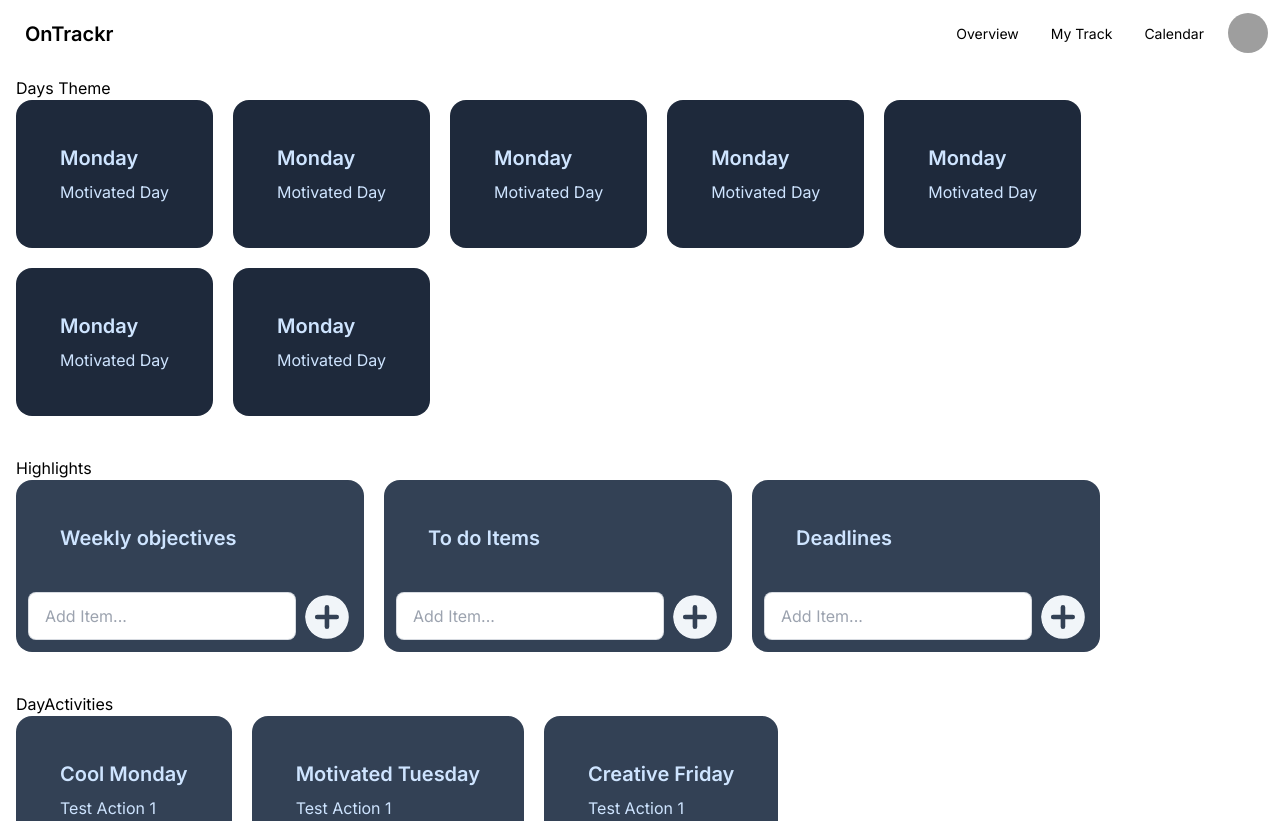
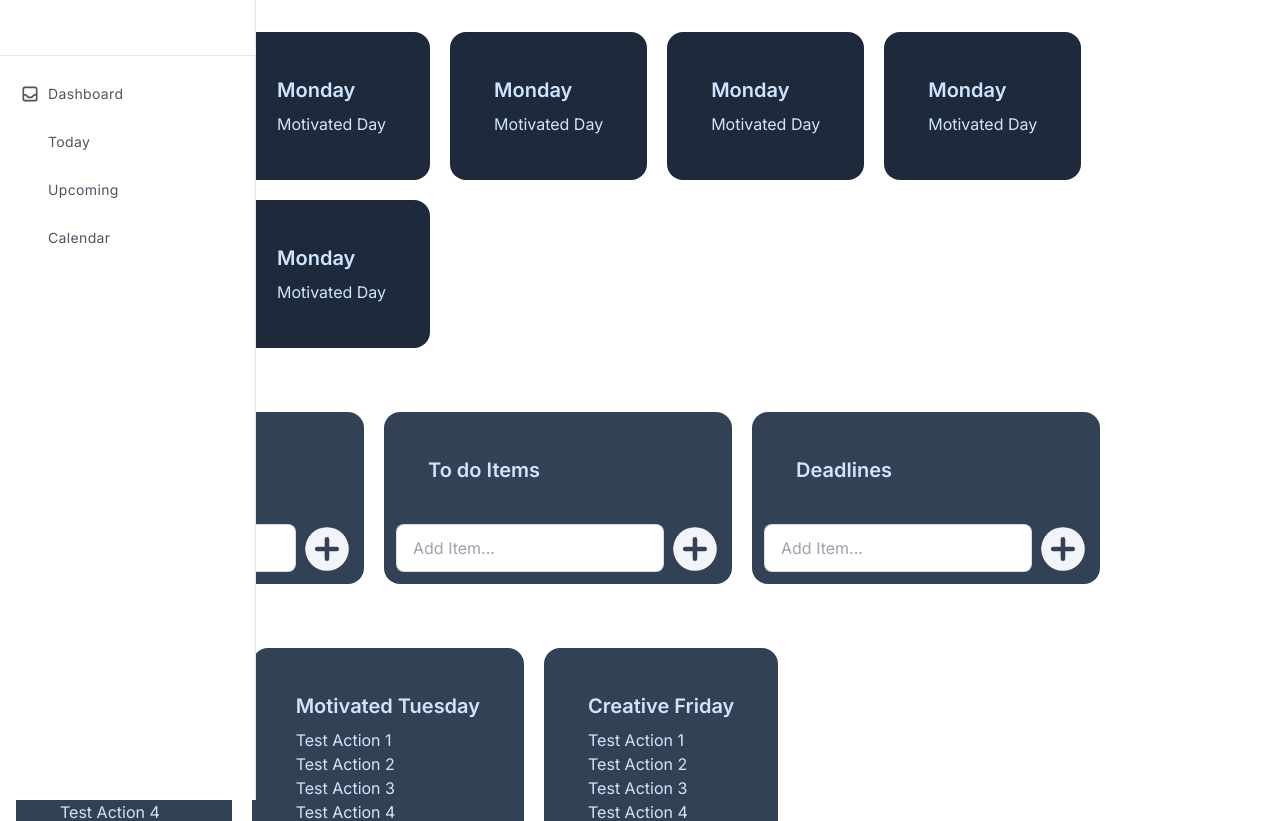
Before and after one commit to irfiacre/ontrackr, a Next.js app: page / in a window 1280 px wide. Shown: the top 821 px of the page. Built offline with nearby package versions, Linux system fonts and the light colour scheme; grey boxes are pictures that could not be loaded.

Commit message:
replace navigation with  sidebar

```diff
--- /dev/null
+++ b/app/components/LayoutCompmontents/Sidebar.tsx
@@ -0,0 +1,56 @@
+import React from "react";
+
+const Sidebar = () => {
+  const menuItems = [
+    {
+      title: "Dashboard",
+      icon: (
+        <path
+          strokeLinecap="round"
+          strokeLinejoin="round"
+          strokeWidth="2"
+          d="M20 13V6a2 2 0 00-2-2H6a2 2 0 00-2 2v7m16 0v5a2 2 0 01-2 2H6a2 2 0 01-2-2v-5m16 0h-2.586a1 1 0 00-.707.293l-2.414 2.414a1 1 0 01-.707.293h-3.172a1 1 0 01-.707-.293l-2.414-2.414A1 1 0 006.586 13H4"
+        ></path>
+      ),
+    },
+    { title: "Today", icon: "" },
+    { title: "Upcoming", icon: "" },
+    { title: "Calendar", icon: "" },
+  ];
+  return (
+    <div className="min-h-screen flex flex-col flex-auto flex-shrink-0 antialiased bg-gray-50 text-gray-800">
+      <div className="fixed flex flex-col top-0 left-0 w-64 bg-white h-full border-r">
+        <div className="flex items-center justify-center h-14 border-b"></div>
+        <div className="overflow-y-auto overflow-x-hidden flex-grow">
+          <ul className="flex flex-col py-4 space-y-1">
+            {menuItems.map((elt) => (
+              <li key={elt.title}>
+                <a
+                  href="#"
+                  className="relative flex flex-row items-center h-11 focus:outline-none hover:bg-gray-50 text-gray-600 hover:text-gray-800 border-l-4 border-transparent hover:border-indigo-500 pr-6"
+                >
+                  <span className="inline-flex justify-center items-center ml-4">
+                    <svg
+                      className="w-5 h-5"
+                      fill="none"
+                      stroke="currentColor"
+                      viewBox="0 0 24 24"
+                      xmlns="http://www.w3.org/2000/svg"
+                    >
+                      {elt.icon}
+                    </svg>
+                  </span>
+                  <span className="ml-2 text-sm tracking-wide truncate">
+                    {elt.title}
+                  </span>
+                </a>
+              </li>
+            ))}
+          </ul>
+        </div>
+      </div>
+    </div>
+  );
+};
+
+export default Sidebar;
--- a/app/layout.tsx
+++ b/app/layout.tsx
@@ -3,6 +3,7 @@ import type { Metadata } from "next";
 import { Inter } from "next/font/google";
 import Navbar from "./components/LayoutCompmontents/Navbar";
 import Footer from "./components/LayoutCompmontents/Footer";
+import Sidebar from "./components/LayoutCompmontents/Sidebar";
 
 const inter = Inter({ subsets: ["latin"] });
 
@@ -19,8 +20,8 @@ export default function RootLayout({
   return (
     <html lang="en" data-theme="winter">
       <body className={inter.className}>
-        <Navbar />
         <div className="px-4 py-2">{children}</div>
+        <Sidebar />
         <Footer />
       </body>
     </html>
```
